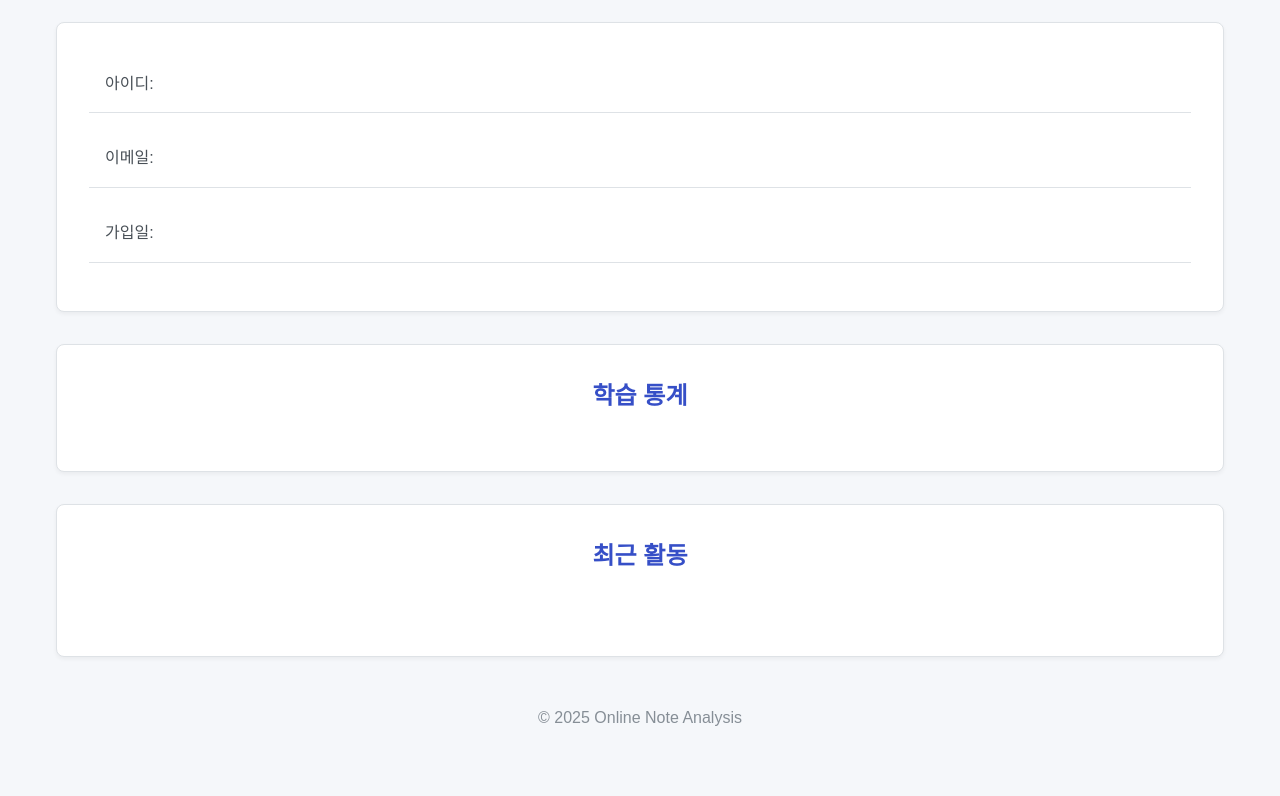
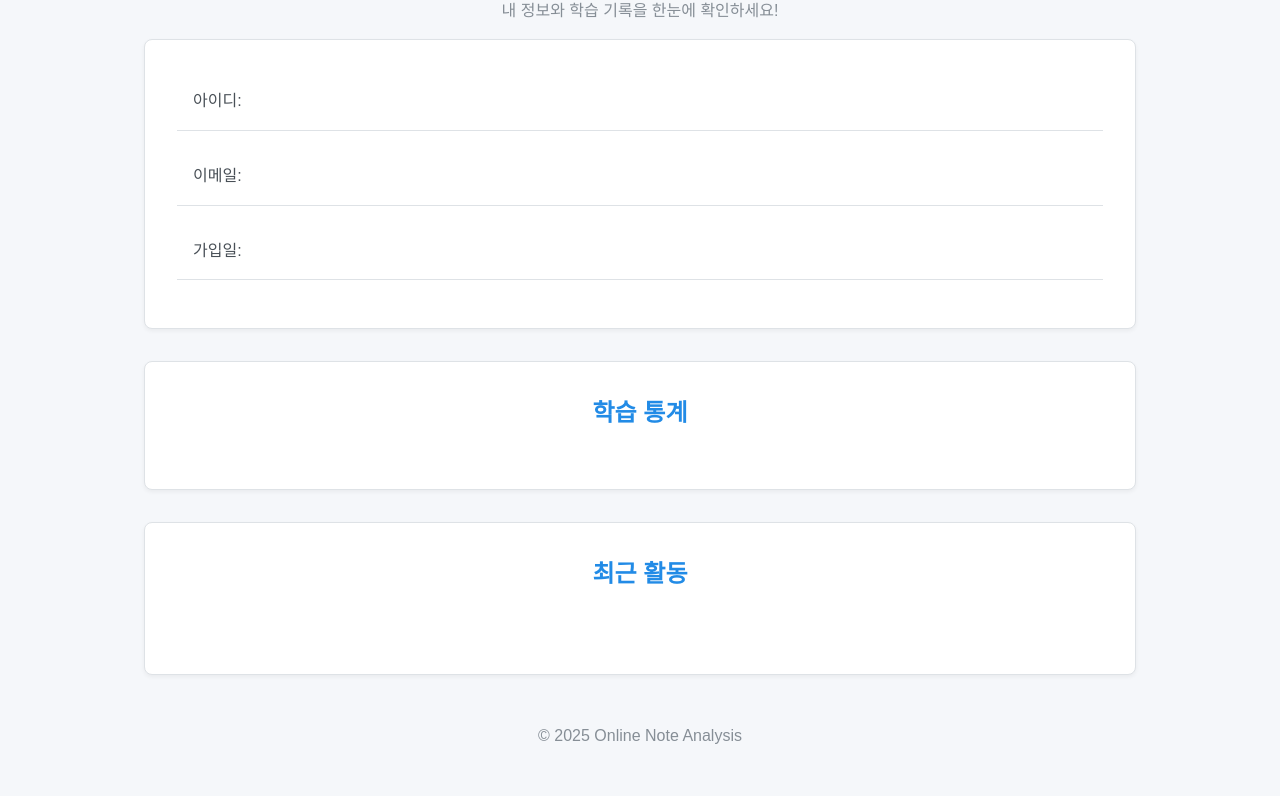
Before and after one commit to boostcampaitech7/level4-recsys-finalproject-hackathon-recsys-04-lv3, a website: page frontend/public/mypage.html in a window 1280 px wide. Shown: the part 238-1034 px from the top of the page. Drawn offline with nearby package versions, Linux system fonts and the light colour scheme; no server answers; sample sign-in values are in the browser's storage.

Commit message:
Feat: change My Page title color & add page description
#77

```diff
--- a/frontend/public/assets/css/mypage.css
+++ b/frontend/public/assets/css/mypage.css
@@ -1,15 +1,21 @@
 /* Container & Main Content */
 .container {
-  max-width: 1200px;
+  max-width: 1024px;
   margin: 0 auto;
   padding: 2rem 1rem;
 }
 
 .section-title {
   font-size: 2rem;
-  color: #364fc7;
-  margin-bottom: 1.5rem;
+  color: #228be6;
+  /* margin-bottom: 1.5rem; */
   text-align: center;
+}
+
+#page-explanation{
+  text-align: center;
+  color: #868e96;
+  margin-bottom: 1rem;
 }
 
 /* Profile Section */
@@ -51,7 +57,7 @@
 }
 
 .stats-section h2 {
-  color: #364fc7;
+  color: #228be6;
   margin-bottom: 1.5rem;
   font-size: 1.5rem;
   text-align: center;
@@ -101,7 +107,7 @@
 }
 
 .recent-activity h2 {
-  color: #364fc7;
+  color: #228be6;
   margin-bottom: 1.5rem;
   font-size: 1.5rem;
   text-align: center;
--- a/frontend/public/mypage.html
+++ b/frontend/public/mypage.html
@@ -15,6 +15,7 @@
        <main>
            <section id="main-content" class="content">
                <h1 class="section-title">마이페이지</h1>
+               <p id="page-explanation">내 정보와 학습 기록을 한눈에 확인하세요! </p>
 
                <div class="profile-section">
                    <div class="profile-item">
```
